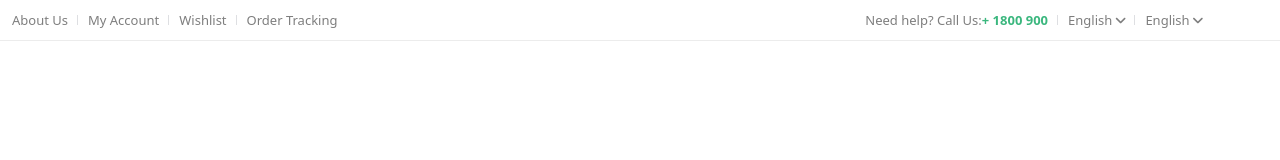
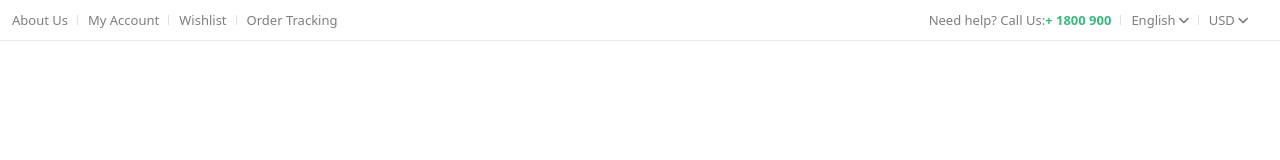
Before and after one commit to codeAc1/FrontFinal, a plain HTML site: page index.html in a window 1280 px wide. Drawn offline with nearby package versions, Linux system fonts and the light colour scheme.

Commit message:
Header-top-ready

```diff
--- a/css/style.scss
+++ b/css/style.scss
@@ -153,7 +153,7 @@ header {
                             bottom: -150px;
                             left: 5px;
                             padding: 0 15px;
-                            width: 150%;
+                            width: 100px;
                             height: 0;
                             box-shadow: 0 5px 6px 0;
                             transition: bottom 0.5s;
--- a/index.html
+++ b/index.html
@@ -21,7 +21,7 @@
        <header>
            <div class="header-top d-none d-lg-block">
                <div class="container-fluid">
-                   <div class="row align-items-center">
+                   <div class="row align-items-center justify-content-between">
                         <div class="left col-lg-4">
                             <div class="header-info">
                                 <ul>
@@ -35,9 +35,9 @@
                         <div class="center col-lg-4">
                                 <marquee class="text-center" behavior="" direction="up" scrolldelay="400">Supper Value Deals - Save more with coupons</marquee>
                         </div>
-                        <div class="right col-lg-4">
+                        <div class="right col-lg-4 ">
                             <div class="header-info">
-                                <ul>
+                                <ul class="justify-content-end">
                                     <li>Need help? Call Us: <strong class="text-phone"> + 1800 900</strong></li>
                                     <li>
                                         <a class="language" href="#">English <i class="fa-solid fa-angle-down"></i></a>
@@ -48,7 +48,7 @@
                                         </div>
                                     </li>
                                     <li>
-                                        <a class="currency" href="#">English <i class="fa-solid fa-angle-down"></i></a>
+                                        <a class="currency" href="#">USD <i class="fa-solid fa-angle-down"></i></a>
                                         <div class="currency-div">
                                             <div class="currency-item"><a href="#"><img src="./img/flag-fr.png" alt="">INR</a> </div>
                                             <div class="currency-item"><a href="#"><img src="./img/flag-dt.png" alt="">MBP</a> </div>
```
Also changed, not shown: css/style.css, 1 other file.
